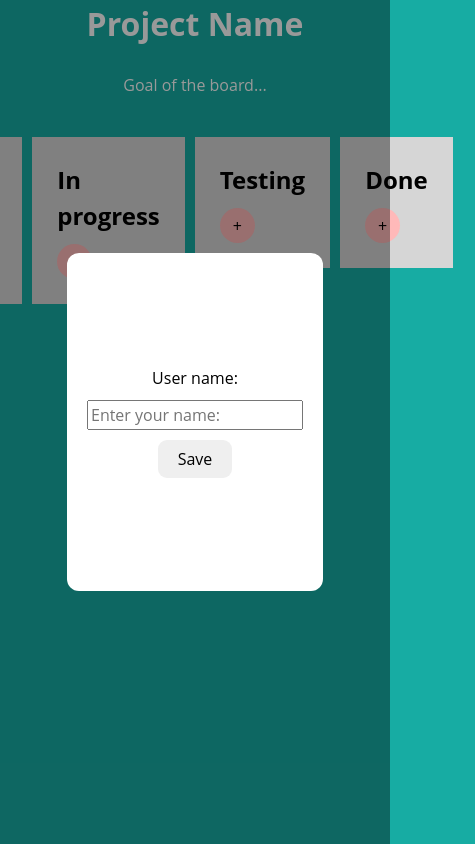
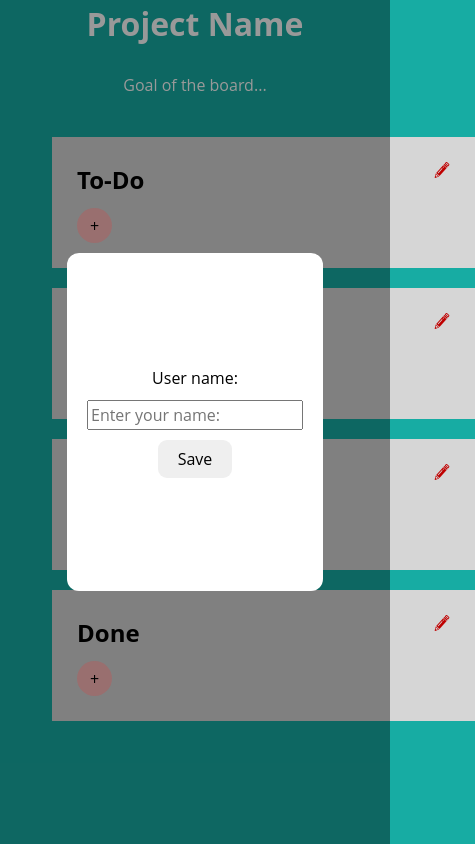
Before and after one commit to ArashManila/canban-board, a React (Vite) app: page / in a window 390 px wide. Shown: the whole page, 475 px wide, since content can reach past the window. Built offline with nearby package versions, Linux system fonts and the light colour scheme; a web font is replaced by a local one.

Commit message:
style fix4  deployment commit

```diff
--- a/src/styles/main.css
+++ b/src/styles/main.css
@@ -261,21 +261,21 @@ h1 {
   -moz-column-gap: 10px;
        column-gap: 10px;
 }
-@media (max-width: 1024px) {
-  .board__list .board__list {
+@media (max-width:1024px) {
+  .board__list {
     display: grid;
     grid-template-columns: 1fr 1fr;
     gap: 10px;
   }
 }
-@media (max-width: 808px) {
-  .board__list .board__list {
+@media (max-width:808px) {
+  .board__list {
     display: flex;
     justify-content: center;
     flex-direction: column;
     row-gap: 20px;
-  }
-}
+  } }
+
 .board__title-wrapper {
   margin-bottom: 10px;
   display: flex;
```
